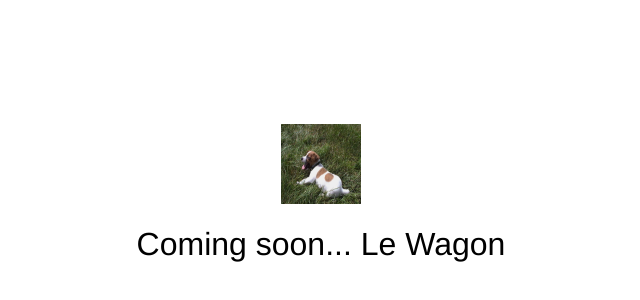
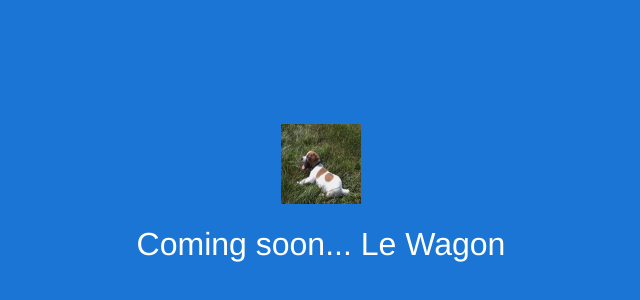
Before and after one commit to shoneriki/git-101, a plain HTML site: page index.html in a window 1280 px wide. Shown: the part 196-496 px from the top of the page, without its empty margins (319-959 px from the left). Drawn offline with Linux system fonts and the light colour scheme.

Commit message:
Blue background with white h1

```diff
--- a/style.css
+++ b/style.css
@@ -2,10 +2,12 @@
 	margin: 0;
 	font-family: Helvetica;
 	font-weight: 100;
+	background-color: #1A75D4;
 }
 
 h1 {
 	font-weight: 100;
+	color: white;
 }
 
 #logo{
```
